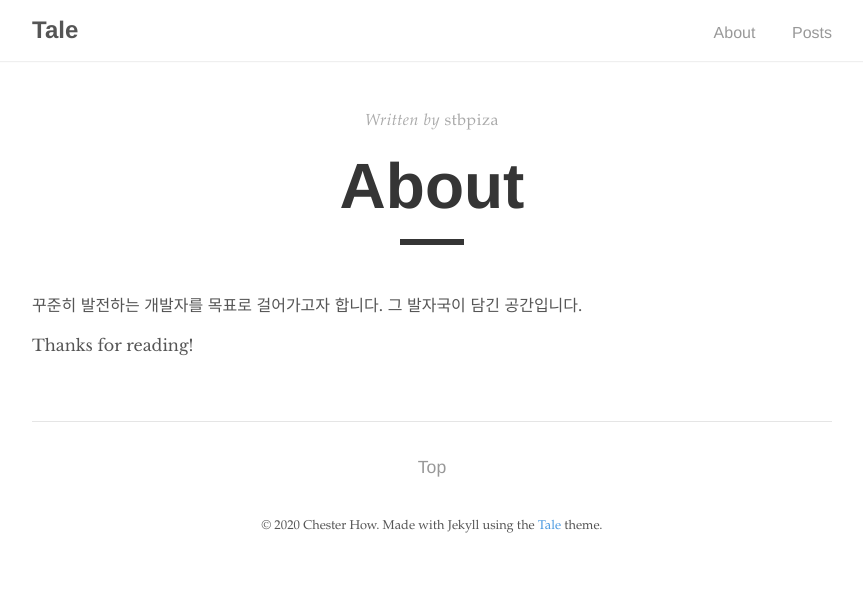
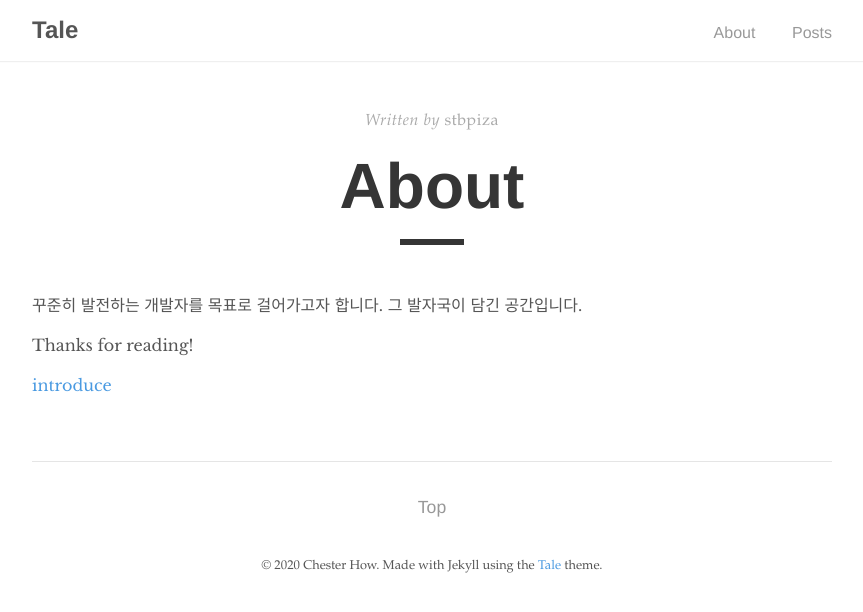
Before and after one commit to stbpiza/stbpiza.github.io, a Jekyll site: the page built from _pages/about.md, in a window 1280 px wide. Shown: the top 612 px of the page, without its empty margins (208-1071 px from the left). Built offline with Jekyll 4.4.1, drawn with Linux system fonts in a browser that asks for light colours.

Commit message:
Update about.md

```diff
--- a/_pages/about.md
+++ b/_pages/about.md
@@ -9,3 +9,5 @@ permalink: /about/
 그 발자국이 담긴 공간입니다.
 
 Thanks for reading!
+
+<a href="https://www.notion.so/Java-561d631ee61d4e10b349bbf9167a5f9d">introduce</a>
```
